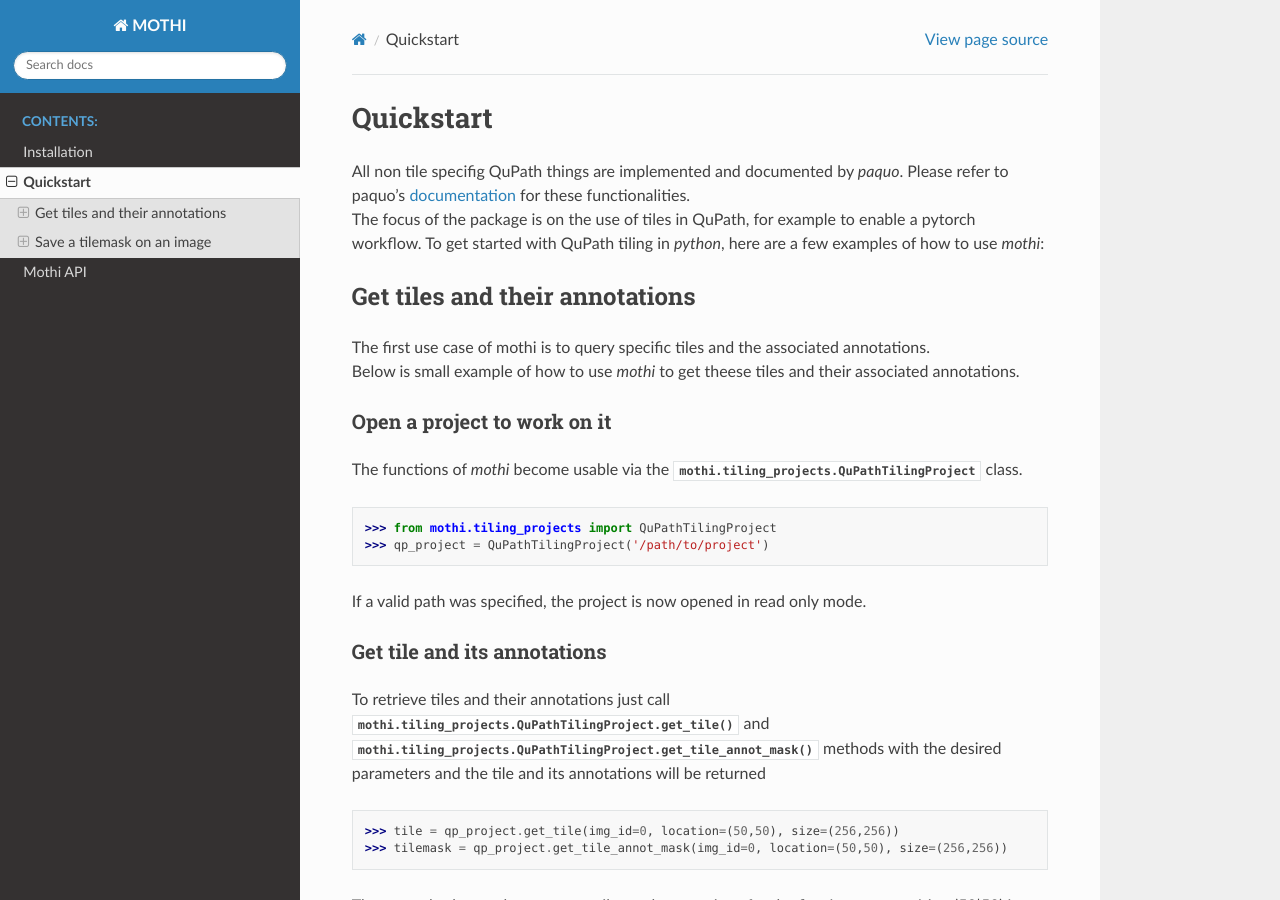
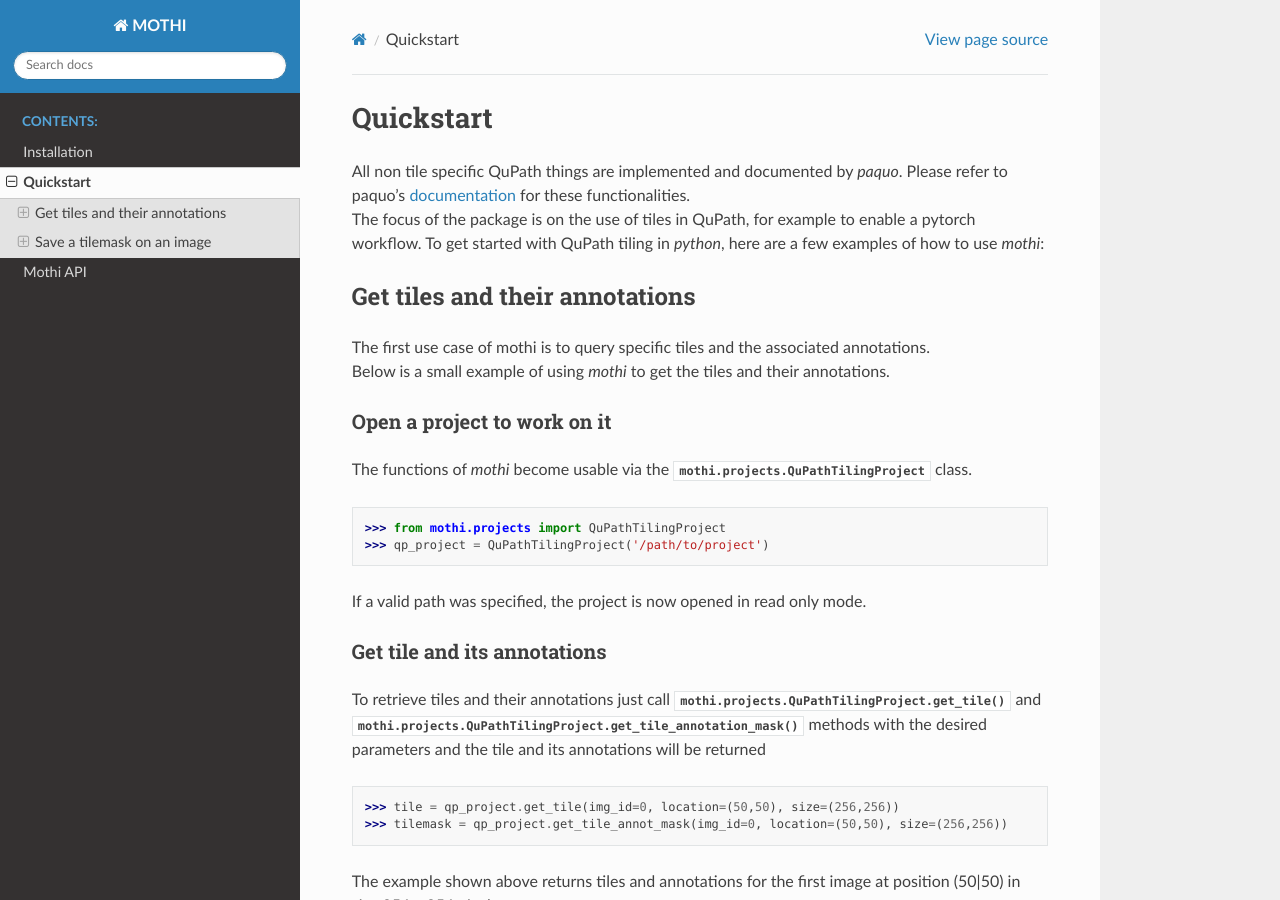
Before and after one commit to Neuropathology-Giessen/MOTH, a Sphinx documentation site: the page built from docs/source/quickstart.rst, in a window 1280 px wide and 900 px high. Built offline with Sphinx 7.4.7 and the Read the Docs theme 2.0.0, drawn with Linux system fonts in a browser that asks for light colours.

Commit message:
docs: adjust api reference and start adjustment of the quickstart

```diff
--- a/docs/source/quickstart.rst
+++ b/docs/source/quickstart.rst
@@ -4,7 +4,7 @@
 Quickstart
 ==========
 
-| All non tile specifig QuPath things are implemented and documented by `paquo`.
+| All non tile specific QuPath things are implemented and documented by `paquo`.
   Please refer to paquo's `documentation <https://paquo.readthedocs.io/en/latest/index.html>`_
   for these functionalities.
 | The focus of the package is on the use of tiles in QuPath, for example to enable a pytorch workflow.
@@ -15,17 +15,16 @@
 -------------------------------
 
 | The first use case of mothi is to query specific tiles and the associated annotations.
-| Below is small example of how to use `mothi` to get theese tiles and their
-  associated annotations.
+| Below is a small example of using `mothi` to get the tiles and their annotations.
 
 Open a project to work on it
 ~~~~~~~~~~~~~~~~~~~~~~~~~~~~
-| The functions of `mothi` become usable via the :class:`mothi.tiling_projects.QuPathTilingProject`
+| The functions of `mothi` become usable via the :class:`mothi.projects.QuPathTilingProject`
   class.
 
 .. code-block:: python3
 
-    >>> from mothi.tiling_projects import QuPathTilingProject
+    >>> from mothi.projects import QuPathTilingProject
     >>> qp_project = QuPathTilingProject('/path/to/project')
 
 | If a valid path was specified, the project is now opened in read only mode.
@@ -33,8 +32,8 @@
 Get tile and its annotations
 ~~~~~~~~~~~~~~~~~~~~~~~~~~~~
 | To retrieve tiles and their annotations just call
-  :meth:`mothi.tiling_projects.QuPathTilingProject.get_tile`
-  and :meth:`mothi.tiling_projects.QuPathTilingProject.get_tile_annot_mask`
+  :meth:`mothi.projects.QuPathTilingProject.get_tile`
+  and :meth:`mothi.projects.QuPathTilingProject.get_tile_annotation_mask`
   methods with the desired parameters and the tile and its annotations will be returned
 
 .. code-block:: python3
```
Also changed, not shown: docs/source/api.rst (+6 -7 lines).
